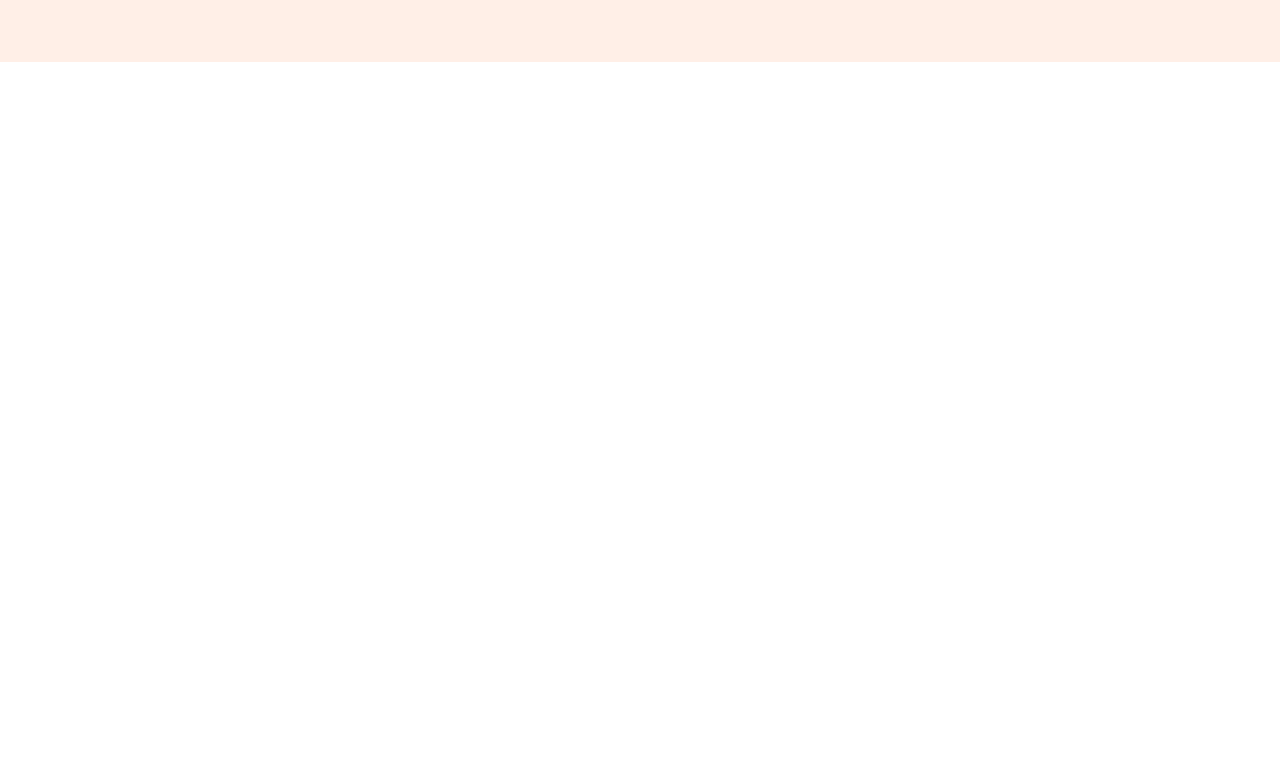
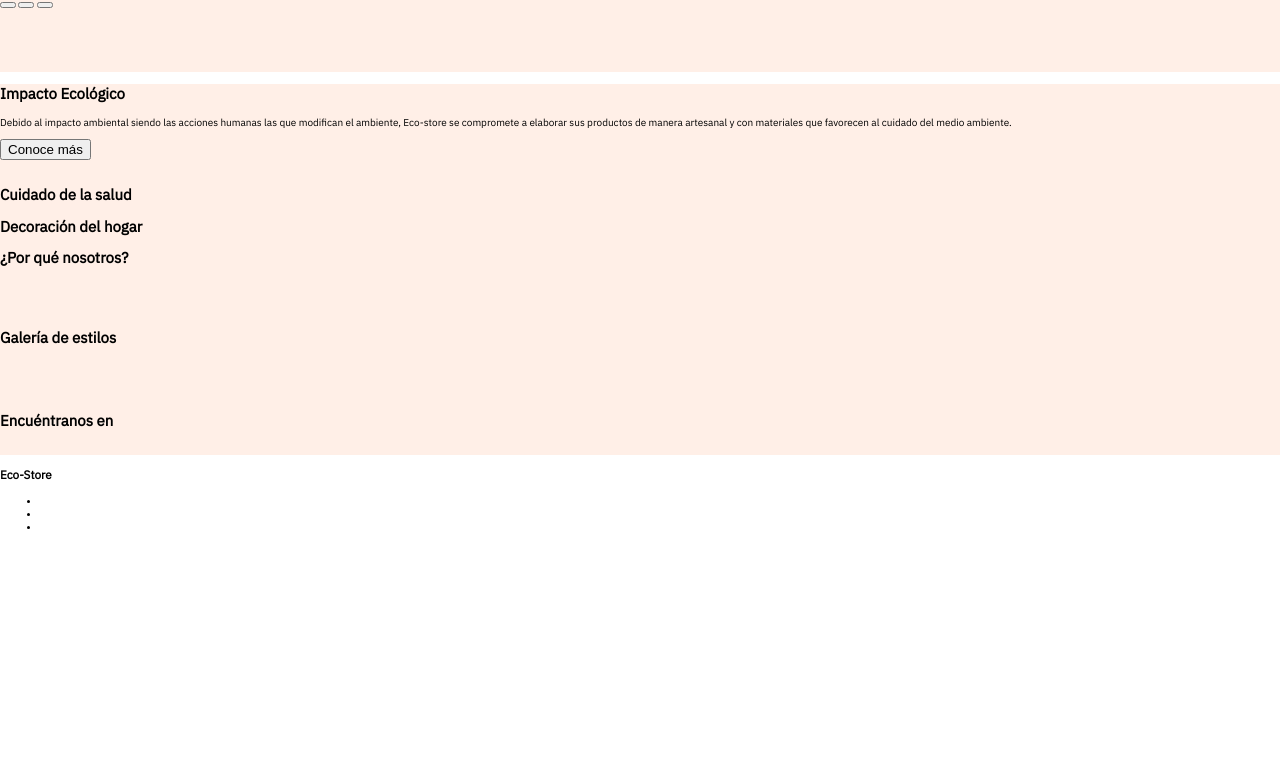
Before and after one commit to ConcordAl3/Curso_de_Fundamentos_de_Sass_-crera_tu_primera_landing_page-, a plain HTML site: page index.html in a window 1280 px wide. Shown: the part 38-800 px from the top of the page. Drawn offline with Linux system fonts and the light colour scheme.

Commit message:
Creando la estructura del proyecto

```diff
--- a/css/scss/main.scss
+++ b/css/scss/main.scss
@@ -17,7 +17,7 @@ html{
     font-family: $font-stack;
 }
 
-.nav--bar {
+nav {
     width: 100vw;
     height: 100px;
     background-color: $primary-color;
--- a/index.html
+++ b/index.html
@@ -13,17 +13,109 @@
 <body>
 
     <head class="head--section">
-        <nav class="nav--bar">
-
+        <nav>
+            <p class="logo">Eco-Store</p>
+            <button class="profile"></button>
+            <button class="wishlist"></button>
+            <button class="clard"></button>
         </nav>
     </head>
 
     <main class="main--section">
 
+        <article>
+            <div class="impact--section">
+
+                <h1>Impacto Ecológico</h1>
+                <p>Debido al impacto ambiental siendo las acciones humanas las que  modifican el ambiente, Eco-store se compromete a elaborar sus productos de manera artesanal y con materiales que favorecen al cuidado del medio ambiente.</p>
+                <button>Conoce más</button>
+
+            </div>
+            <div class="img--section">
+
+                <img src="" alt="">
+
+            </div>
+        </article>
+
+        <section class="product--section">
+
+            <div class="healthcare">
+
+                <h2>Cuidado de la salud</h2>
+
+            </div>
+            <div class="furniture">
+
+                <h2>Decoración del hogar</h2>
+
+            </div>
+
+        </section>
+        <section class="info--section">
+
+            <div class="about--us">
+
+                <h2>¿Por qué nosotros?</h2>
+                <div class="earth">
+
+                    <img src="" alt="">
+                    <p></p>
+
+                </div>
+                <div class="innovation">
+
+                    <img src="" alt="">
+                    <p></p>
+
+                </div>
+            </div>
+            <div class="gallery">
+
+                <h2>Galería de estilos</h2>
+                <div>
+
+                    <img src="" alt="">
+
+                </div>
+                <div>
+
+                    <img src="" alt="">
+
+                </div>
+                <div>
+
+                    <img src="" alt="">
+
+                </div>
+            </div>
+            <div class="location">
+
+                <h2>Encuéntranos en</h2>
+                <div class="map">
+                    <img src="" alt="">
+                    <p></p>
+                </div>
+
+            </div>
+
+        </section>
     </main>
 
     <footer class="footer--section">
+        <h3>Eco-Store</h3>
 
+        <ul>
+            <li></li>
+            <li></li>
+            <li></li>
+        </ul>
+
+        <div class="social--media">
+            <img src="" alt="">
+            <img src="" alt="">
+            <img src="" alt="">
+        </div>
     </footer>
 
 </body>
```
Also changed, not shown: css/main.css.
